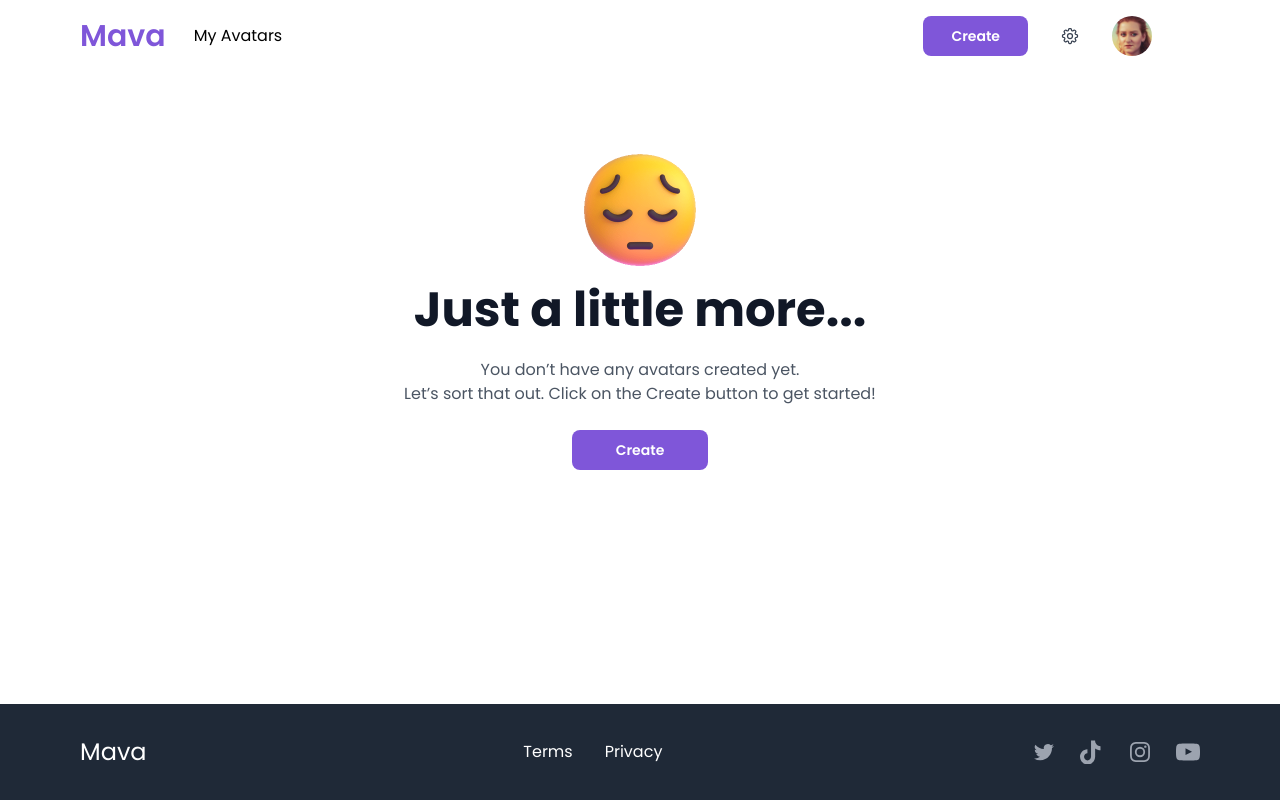
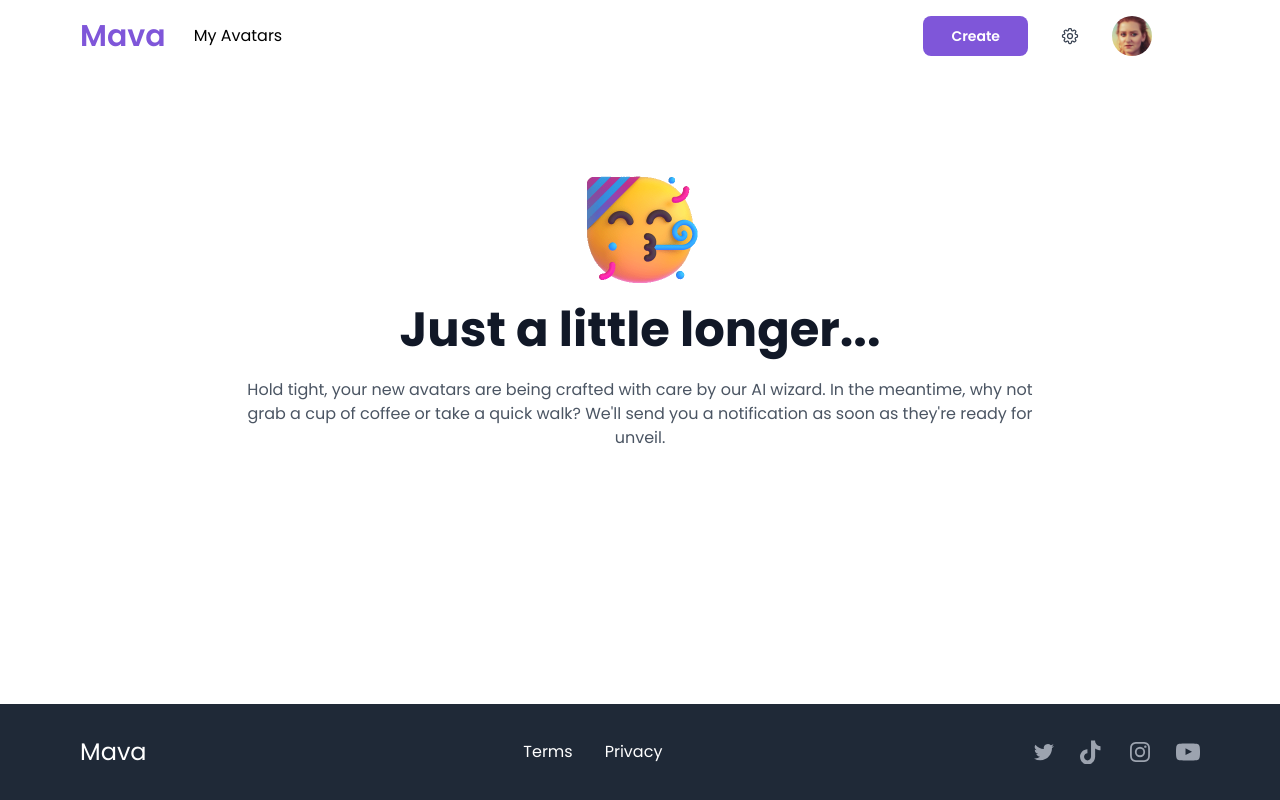
Before and after one commit to brandojesus0624/AI-web-frontend, a React (Create React App) app: page /my-avatars in a window 1280 px wide. Built offline with nearby package versions, Linux system fonts and the light colour scheme.

Commit message:
Waiting screen

```diff
--- a/src/components/pages/myAvatars.js
+++ b/src/components/pages/myAvatars.js
@@ -1,21 +1,58 @@
-import MainLayout from '../../layout/mainLayout'
+import MainLayout from "../../layout/mainLayout";
 
 const MyAvatars = () => {
-  // const loading = true;
-  // const created = true;
+  const loading = true;
+  const created = true;
   return (
     <MainLayout>
-      <div className="flex flex-1 flex-col justify-center items-center mb-40 p-5">
-        <img src={require('../../assets/img/pensive.gif')} alt="Don't have any avatars" className="w-32 h-32"/>
-        <h1 className="font-poppinsBold text-4xl md:text-5xl text-gray-900 mt-3 text-center">Just a little more... </h1>
-        <div className="flex flex-col text-sm md:text-base text-gray-600 mt-6 text-center" id="support_text">
-          <span>You don’t have any avatars created yet.</span>
-          <span>Let’s sort that out. Click on the Create button to get started!</span>
+      {!created ? (
+        <div className="flex flex-1 flex-col justify-center items-center mb-40 p-5">
+          <img
+            src={require("../../assets/img/pensive.gif")}
+            alt="Don't have any avatars"
+            className="w-32 h-32"
+          />
+          <h1 className="font-poppinsBold text-4xl md:text-5xl text-gray-900 mt-3 text-center">
+            Nothing created yet...
+          </h1>
+          <div
+            className="flex flex-col text-sm md:text-base text-gray-600 mt-6 text-center"
+            id="support_text"
+          >
+            <span>You don’t have any avatars created yet.</span>
+            <span>
+              Let’s sort that out. Click on the Create button to get started!
+            </span>
+          </div>
+          <button className="bg-primary-600 rounded-lg px-11 py-2.5 mt-6 text-white font-poppinsSemiBold text-sm">
+            Create
+          </button>
         </div>
-        <button className="bg-primary-600 rounded-lg px-11 py-2.5 mt-6 text-white font-poppinsSemiBold text-sm">Create</button>
-      </div>
+      ) : loading ? (
+        <div className="flex flex-1 flex-col justify-center items-center mb-40 p-5">
+          <img
+            src={require("../../assets/img/party.gif")}
+            alt="Don't have any avatars"
+            className="w-32 h-32"
+          />
+          <h1 className="font-poppinsBold text-4xl md:text-5xl text-gray-900 mt-3 text-center">
+            Just a little longer...
+          </h1>
+          <div
+            className="flex flex-col text-sm md:text-base text-gray-600 mt-6 text-center md:w-2/3 px-5 w-full"
+            id="support_text"
+          >
+            <span>
+              Hold tight, your new avatars are being crafted with care by our AI
+              wizard. In the meantime, why not grab a cup of coffee or take a
+              quick walk? We'll send you a notification as soon as they're ready
+              for unveil.
+            </span>
+          </div>
+        </div>
+      ) : null}
     </MainLayout>
-  )
-}
+  );
+};
 
-export default MyAvatars
+export default MyAvatars;
```
